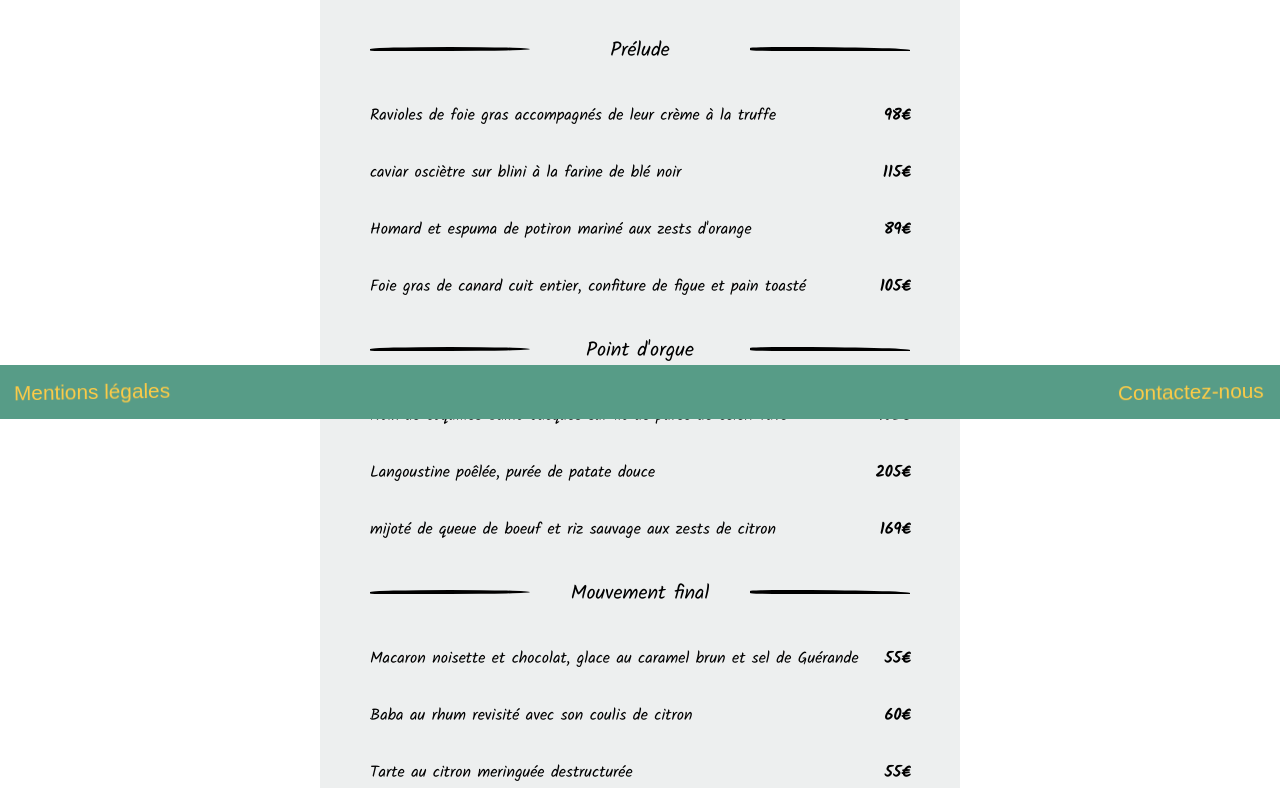
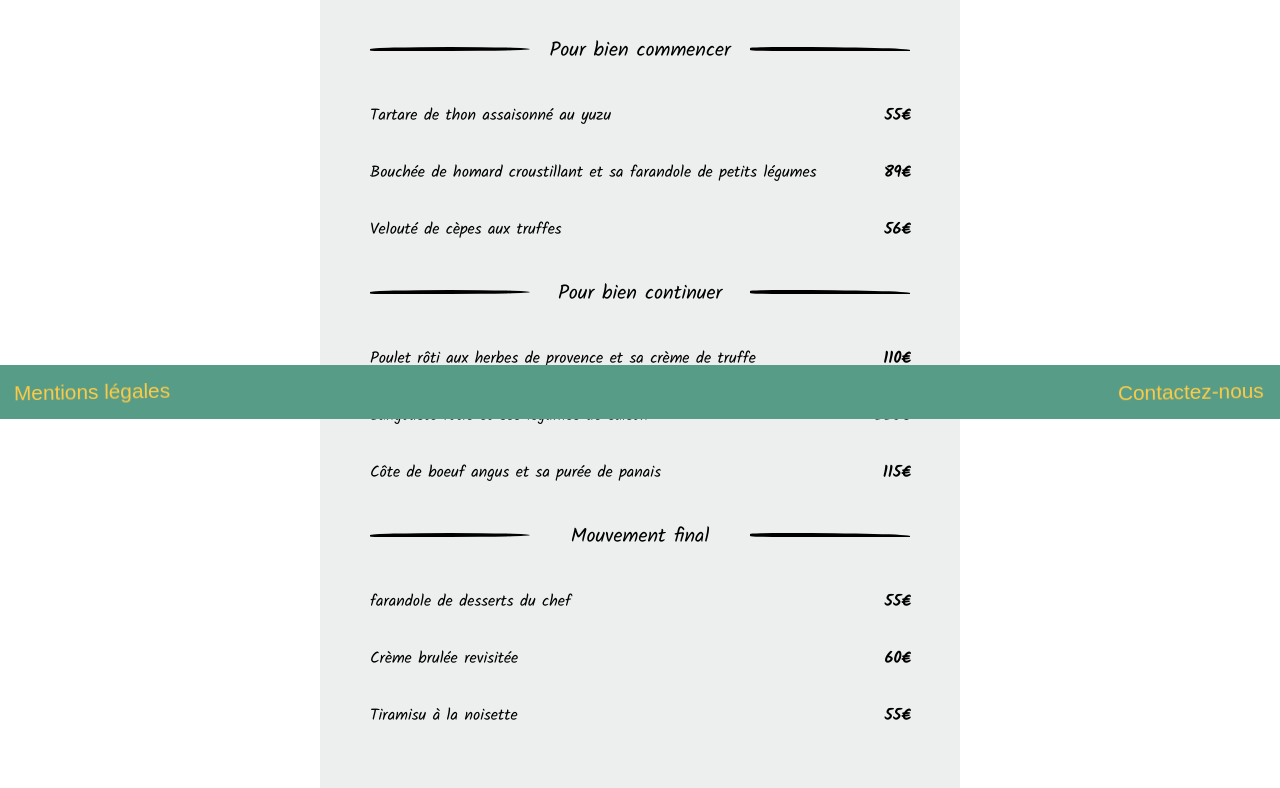
Before and after one commit to Sirzerch/Ohmyfood, a plain HTML site: page menu3.html in a window 1280 px wide. Shown: the part 381-1169 px from the top of the page. Drawn offline with Linux system fonts and the light colour scheme.

Commit message:
Creation HTML page 3

```diff
--- a/menu3.html
+++ b/menu3.html
@@ -6,7 +6,7 @@
     <meta name="viewport" content="width=device-width, initial-scale=1.0">
     <link href="https://fonts.googleapis.com/css2?family=Dancing+Script&family=Kalam&display=swap" rel="stylesheet">
     <link rel="stylesheet" href="css/main.css">
-    <title>La note enchantée</title>
+    <title>Le délice des papilles</title>
 </head>
 
 <body>
@@ -22,66 +22,59 @@
         <div class="container3">
 
             <header>
-                <h2 class="article3__title">La note enchantée</h2>
+                <h2 class="article3__title">Le délice des papilles</h2>
             </header>
 
             <!--Balise pour le background-color-->
             <div class="menu3">
 
                 <!--titre du menu-->
-                <h2 class="menu3__title">La note enchantée</h2>
+                <h2 class="menu3__title">Le délice des papilles</h2>
 
                 <div class="menu3__top">
                     <div class="subtitle3">
 
                         <!--Balise permettant de sousligner les sous-titres et appliquer les icones de chaque côtés-->
-                        <p><i class="subtitle3__stick-left"></i><span class="subtitle3__underline">Prélude</span><i
+                        <p><i class="subtitle3__stick-left"></i><span class="subtitle3__underline">Pour bien commencer</span><i
                                 class="subtitle3__stick-right"></i></p>
                     </div>
 
                     <!--Dish1 pour aligner les prix correspondant aux plats-->
                     <div class="dish3">
-                        <p class="dish3__name">Ravioles de foie gras accompagnés de leur crème à la truffe</p>
-                        <p class="dish3__price">98€</p>
+                        <p class="dish3__name">Tartare de thon assaisonné au yuzu</p>
+                        <p class="dish3__price">55€</p>
                     </div>
 
                     <div class="dish3">
-                        <p class="dish3__name">caviar osciètre sur blini à la farine de blé noir</p>
-                        <p class="dish3__price">115€</p>
-                    </div>
-
-                    <div class="dish3">
-                        <p class="dish3__name">Homard et espuma de potiron mariné aux zests d'orange</p>
+                        <p class="dish3__name">Bouchée de homard croustillant et sa farandole de petits légumes</p>
                         <p class="dish3__price">89€</p>
                     </div>
 
                     <div class="dish3">
-                        <p class="dish3__name">Foie gras de canard cuit entier, confiture de figue et pain
-                            toasté</p>
-                        <p class="dish3__price">105€</p>
+                        <p class="dish3__name">Velouté de cèpes aux truffes</p>
+                        <p class="dish3__price">56€</p>
                     </div>
                 </div>
 
                 <div class="menu3__mid">
                     <div class="subtitle3">
-                        <p><i class="subtitle3__stick-left"></i><span class="subtitle3__underline">Point
-                                d'orgue</span><i class="subtitle3__stick-right"></i></p>
+                        <p><i class="subtitle3__stick-left"></i><span class="subtitle3__underline">Pour bien continuer</span><i class="subtitle3__stick-right"></i></p>
                     </div>
 
                     <div class="dish3">
-                        <p class="dish3__name">Noix de coquilles Saint-Jacques sur lit de purée de céleri-rave
+                        <p class="dish3__name">Poulet rôti aux herbes de provence et sa crème de truffe
                         </p>
-                        <p class="dish3__price">102€</p>
+                        <p class="dish3__price">110€</p>
                     </div>
 
                     <div class="dish3">
-                        <p class="dish3__name">Langoustine poêlée, purée de patate douce</p>
-                        <p class="dish3__price">205€</p>
+                        <p class="dish3__name">Langouste rôtie et ses légumes de saison</p>
+                        <p class="dish3__price">225€</p>
                     </div>
 
                     <div class="dish3">
-                        <p class="dish3__name">mijoté de queue de boeuf et riz sauvage aux zests de citron</p>
-                        <p class="dish3__price">169€</p>
+                        <p class="dish3__name">Côte de boeuf angus et sa purée de panais</p>
+                        <p class="dish3__price">115€</p>
                     </div>
 
                 </div>
@@ -93,22 +86,19 @@
                     </div>
 
                     <div class="dish3">
-                        <p class="dish3__name">Macaron noisette et chocolat, glace au caramel brun et sel de Guérande
-                        </p>
+                        <p class="dish3__name">farandole de desserts du chef</p>
                         <p class="dish3__price">55€</p>
                     </div>
 
                     <div class="dish3">
-                        <p class="dish3__name">Baba au rhum revisité avec son coulis de citron</p>
+                        <p class="dish3__name">Crème brulée revisitée</p>
                         <p class="dish3__price">60€</p>
                     </div>
 
                     <div class="dish3">
-                        <p class="dish3__name">Tarte au citron meringuée destructurée</p>
+                        <p class="dish3__name">Tiramisu à la noisette</p>
                         <p class="dish3__price">55€</p>
                     </div>
-
-
                 </div>
             </div>
         </div>
```
